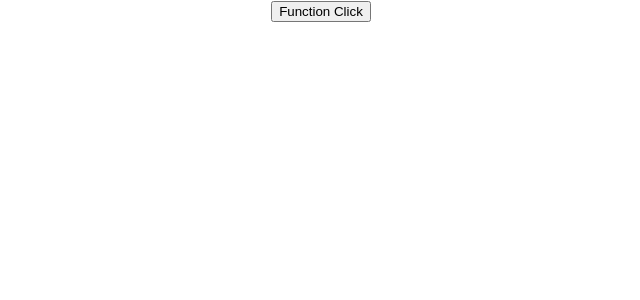
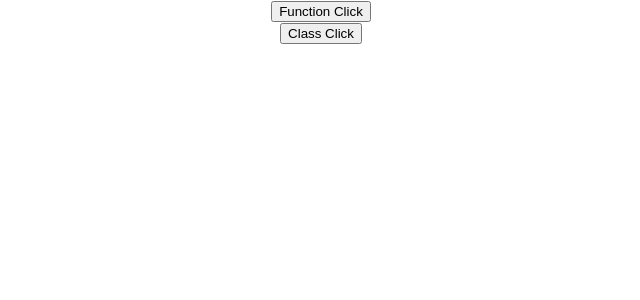
Before and after one commit to ajaykumar-bg/react-hello-world, a React (Create React App) app: page / in a window 1280 px wide. Shown: the top 300 px of the page, without its empty margins (319-959 px from the left). Built offline with nearby package versions, Linux system fonts and the light colour scheme.

Commit message:
Event Handling in class components

```diff
--- a/src/App.js
+++ b/src/App.js
@@ -7,6 +7,7 @@
 import Message from './components/Message';
 import Counter from './components/Counter';
 import FunctionClick from './components/FunctionClick';
+import ClassClick from './components/ClassClick';
 
 function App() {
   return (
@@ -18,6 +19,7 @@
       <Message></Message>
       <Counter></Counter> */}
       <FunctionClick />
+      <ClassClick />
     </div>
   );
 }
--- /dev/null
+++ b/src/components/ClassClick.js
@@ -0,0 +1,16 @@
+import React, { Component } from 'react'
+
+class ClassClick extends Component {
+    handleClick() {
+        console.log("Class Clicked");
+    }
+  render() {
+    return (
+      <div>
+          <button onClick={this.handleClick}>Class Click</button>
+      </div>
+    )
+  }
+}
+
+export default ClassClick
```
